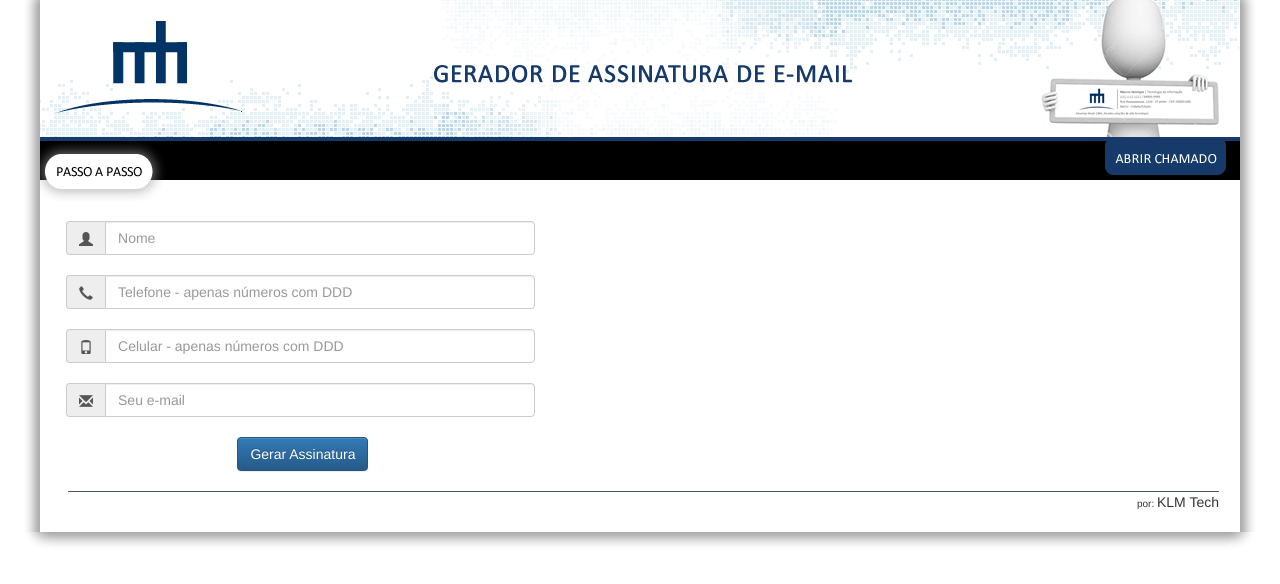
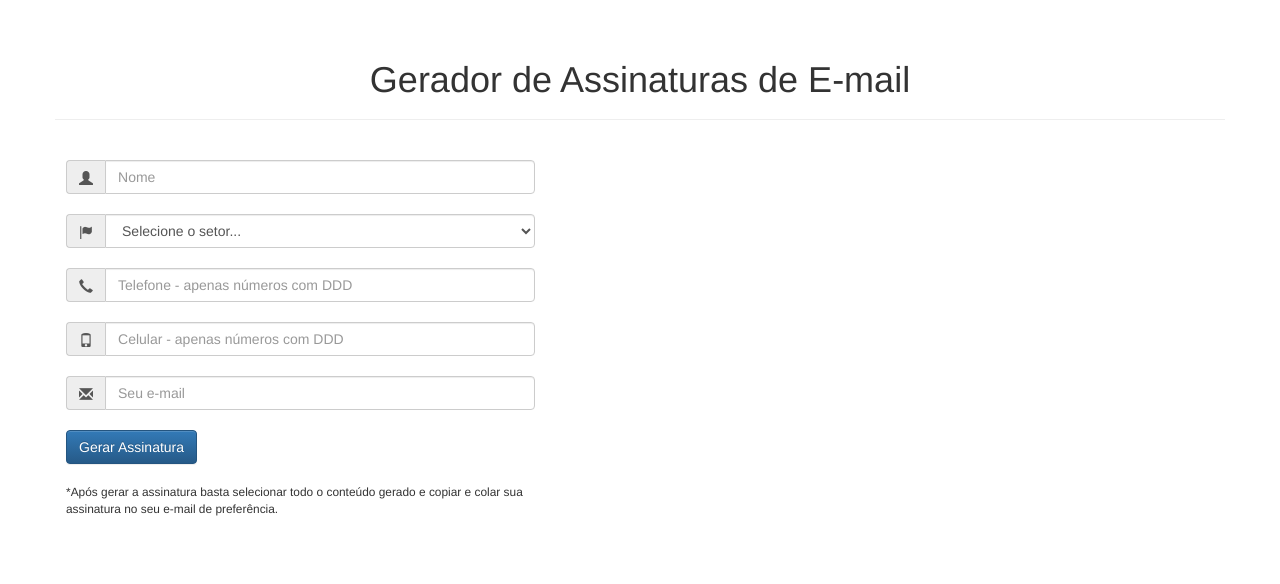
Before and after one commit to kleitonalbuquerque/assinatura-email, a PHP site: page / in a window 1280 px wide. Shown: the top 584 px of the page. Run offline with PHP 8.4, Linux system fonts and the light colour scheme.

Commit message:
Icones dos contatos, logo e seleção por setor

```diff
--- a/index.php
+++ b/index.php
@@ -62,11 +62,11 @@ function valida_dados (valida)
         return false;
     }
 
-    /* if (valida.empresa.value=="")
+    if (valida.setor.value=="")
     {
-        alert ("Selecione a Empresa.");
+        alert ("Selecione o setor.");
         return false;
-    } */
+    }
 
     if (valida.tel.value=="")
     {
@@ -90,10 +90,13 @@ return true;
 }
 </script>
 
-<body bgcolor="#f9f9f9">
+<body bgcolor="#EEEEEE">
 </head>
+<div class="container page-header">
+  <center><h1>Gerador de Assinaturas de E-mail</h1></center>
+</div>
 <table width="*" border="0" cellpadding="0" cellspacing="0" align="center">
-  <tr>
+  <!-- <tr>
     <td width="18" rowspan="2" background="imagens/sombra-esquerda.png"><div align="left"></div></td>
     <td width="1005" bgcolor="#FFFFFF">
 
@@ -101,7 +104,7 @@ return true;
     <img src="imagens/top.png" width="1200" height="201" border="0" usemap="#Map" />      </div></td>
     <td width="18" rowspan="2" background="imagens/sombra-direita.png"></td>
   </tr>
-  <tr>
+  <tr> -->
     <td bgcolor="#FFFFFF">
 
       <div align="left">
@@ -124,18 +127,21 @@ return true;
                                   <input type="text" class="form-control" placeholder="Cargo" name="cargo" />
                               </div>
                               <br /> -->
-                              <!-- <br /> -->
-                              <!-- <div class="input-group"> <span class="input-group-addon"><span class="glyphicon glyphicon-flag"></span></span>
-                                  <select class="form-control" placeholder="Empresa" name="empresa" />
-                                  <option value="">Selecione a empresa...</option>
+                              <br />
+                              <div class="input-group"> <span class="input-group-addon"><span class="glyphicon glyphicon-flag"></span></span>
+                                  <select class="form-control" placeholder="Setor" name="setor" />
+                                  <option value="">Selecione o setor...</option>
+                                  <option value="Presidencia">Presidencia</option>
+                                  <option value="Diretoria">Diretoria</option>
                                   <option value="Administrativo">Administrativo</option>
                                   <option value="Comunicação">Comunicação</option>
                                   <option value="Comercial">Comercial</option>
                                   <option value="Recursos Humanos">Recursos Humanos</option>
+                                  <option value="Marketing">Marketing</option>
                                   <option value="Tecnologia da Informação">Tecnologia da Informação</option>
 
                                   </select>
-                              </div> -->
+                              </div>
                               <br />
                               <div class="input-group"> <span class="input-group-addon"><span class="glyphicon glyphicon-earphone"></span></span>
                                   <input type="text" class="form-control" placeholder="Telefone - apenas números com DDD" name="tel" onkeypress="mascaraTelefone(this,'## ####-####')"  maxlength="13"/>
@@ -158,21 +164,26 @@ return true;
                               </div>-->
                               <br />
 
-                             <div class="col-xs-offset-4 col-xs-10">
-                                <button type="submit" class="btn btn-primary" name="Enviar">Gerar Assinatura</button>
+                             <div class="">
+                              <button type="submit" style="margin-bottom: 20px;" class="btn btn-primary float-left" name="Enviar">Gerar Assinatura</button>
                             </div>
+                            <p><small>*Após gerar a assinatura basta selecionar todo o conteúdo gerado e copiar e colar sua assinatura no seu e-mail de preferência.</small></p>
                             </div>
                             <div align="center">
 <?php
 if(isset($_POST['Enviar'])){
 $nome = $_POST['nome'];
-// $empresa = $_POST['empresa'];
+$setor = $_POST['setor'];
 $tel = $_POST['tel'];
 $cel = $_POST['cel'];
 $email = $_POST['email'];
 // $local = $_POST['local'];
 echo "
 <style type='text/css'>
+body{
+  background-color: #EEEEEE;
+}
+
 table {
   border-style: solid;
   border-left-color: #ffffff;
@@ -180,6 +191,10 @@ table {
   border-top-color: #ffffff;
   border-bottom-color: #ffffff;
   margin-top: 20px;
+}
+
+.logo {
+  margin-top: 60px;
 }
 
 .box {
@@ -190,15 +205,32 @@ table {
   height: 50px;
   border-radius: 0px 30px 30px 0px;
   font-size: 16px;
+  font-family: Arial, Helvetica, sans-serif;
+  font-weight: normal;
+}
+
+.icon {
+  display: inline-block;
+  width: 1em;
+  height: 1em;
+  stroke-width: 0;
+  stroke: currentColor;
+  fill: currentColor;
+}
+
+.icons {
+  color: #535353 !important;
+  width: 15px;
+  margin-bottom: 5px;
 }
 
 </style>
 
-<table width='600' height='98' border='0' align='left' cellpadding='0' cellspacing='0'>
+<table width='600' height='98' border='0' align='center' cellpadding='0' cellspacing='0'>
   <tr>
-  <td width='422'><font face=Calibri color=#575756><b><div class='box'>$nome<br><span style='font-size:12px;'>Marketing</span></div></b>  $empresa<br><span style='margin-bottom:10px;' class='glyphicon glyphicon-earphone'> $tel </span> <br> <span style='margin-bottom:10px;' class='glyphicon glyphicon-phone'> $cel </span> <br> <span style='margin-bottom:10px;' class='glyphicon glyphicon-envelope'> $email </span> </span> <br> <span style='margin-bottom:5px;' class='glyphicon glyphicon-globe'> www.fibrafort.com.br </span></td>
-  <td width='187'><img src='logotipo.png' width='178' height='98'></td>
-  <td width='187'><img src='logotipo.png' width='178' height='98'></td>
+  <td width='600'><font face=Calibri color=#575756><b><div class='box'>$nome<br><span style='font-size:12px;'>$setor</span></div></b><br><span style='margin-bottom:10px;'><img class='icons' src='imagens/phone.png' alt='phone'> $tel </span> <br> <span style='margin-bottom:10px;'><img class='icons' src='imagens/mobile.png' alt='mobile'> $cel </span> <br> <span style='margin-bottom:10px;'><img class='icons' src='imagens/envelop.png' alt='envelop'> $email </span> </span> <br> <span style='margin-bottom:5px;'><img class='icons' src='imagens/sphere.png' alt='sphere'> www.fibrafort.com.br </span></td>
+  <td width='187'><img class='logo' src='imagens/logo.png' width='auto' height='98'></td>
+
   </tr>
   <tr>
     <!-- <td colspan='2'><font face=Calibri color=#575756 size=2><em>Atuamos desde 1984, focados soluções de alta tecnologia.<br> -->
@@ -229,12 +261,12 @@ table {
                     </table></td>
                 </tr>
                 <tr>
-                  <td align="center" style="padding-left: 15px; padding-right: 15px;">
+                  <!-- <td align="center" style="padding-left: 15px; padding-right: 15px;">
                       <table height="20" width="100%" border="0" cellspacing="5" cellpadding="0" style="border-top-width: 1px; border-top-style:solid; border-top-color:#4c556b">
                         <tr>
                           <td width="82%" align="center">&nbsp;</td>
                           <td width="18%" align="center" class="texto_comum"><div align="right"><span class="style14">por: </span>KLM Tech</div></td>
-                        </tr>
+                        </tr> -->
                       </table>
                       <br />
 </td>
```
Also changed, not shown: imagens/envelop.png (added), imagens/logo.png (added), imagens/mobile.png (added), imagens/phone.png (added), imagens/sphere.png (added), imagens/user.png (added). Lines whose indentation alone changed are shown as unchanged.
